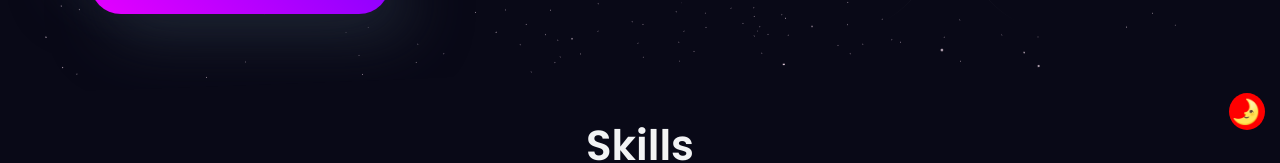
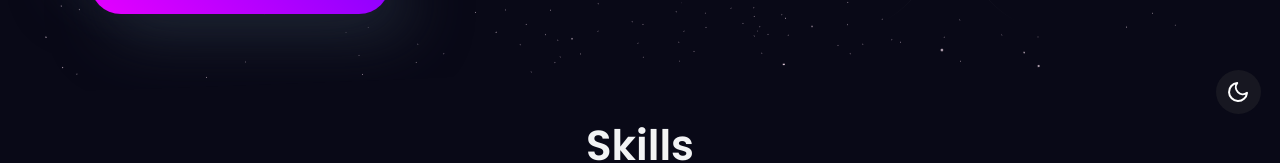
Before and after one commit to imabhishek476/abhishekgupta, a React (Vite) app: page / in a window 1280 px wide. Shown: the part 646-809 px from the top of the page. Built offline with nearby package versions, Linux system fonts and the light colour scheme.

Commit message:
bugs fix

```diff
--- a/src/App.jsx
+++ b/src/App.jsx
@@ -13,6 +13,7 @@ import Footer from "./components/Footer";
 import Projects from "./components/Projects";
 import ProjectDetails from "./components/ProjectDetails";
 import { Alert, Snackbar } from "@mui/material";
+import { FiMoon, FiSun } from "react-icons/fi";
 
 const Body = styled.div`
   background-color: ${({ theme }) => theme.bg};
@@ -35,17 +36,33 @@ const Wrapper = styled.div`
 
 const Button = styled.div`
   font-size: 1.5rem;
-  width:36px;
-  padding: 1px 3px 1px 2px;
+  width:45px;
+  padding: 10px;
   position: sticky;
   z-index:100;
-  bottom: 3%;
-  left: 96%;
-  background-color: red;
-  border-radius:100%;
+  bottom: 5%;
+  left: 95%;
+  background-color: ${props=> props.theme.card};
+  border: none;
+  outline: none;
+  border-radius:50%;
   display: flex;
-  transition: all 0.5s ease;
+  transition: all 0.3s ease-in-out;;
   cursor:pointer;
+  &:active {
+    transform: scale(0.100);
+    box-shadow: 0px 0px 10px rgba(0, 0, 0, 0.2);
+  }
+  &:focus {
+    box-shadow: 0px 0px 10px rgba(0, 0, 0, 0.2);
+  }
+  @media screen and (max-width: 768px) {
+    bottom: 3%;
+    left: 85%;
+  }
+  // @media (max-width: 640px) {
+  //   ;
+  // }
 `;
 
 function App() {
@@ -91,9 +108,9 @@ function App() {
                 setOpenModal={setOpenModal}
               />
             )}
-            {
-              darkMode ? <Button onClick={()=>setDarkMode(false)}>🌛</Button> : <Button onClick={()=>setDarkMode(true)}>☀️</Button>
-            }
+            <Button onClick={()=>setDarkMode((prev)=>!prev)} darkMode={darkMode}>
+              {darkMode ? <FiMoon style={{color:"white"}}/> : <FiSun /> }
+            </Button>
           </Body>
         </Router>
       </ThemeProvider>
```
